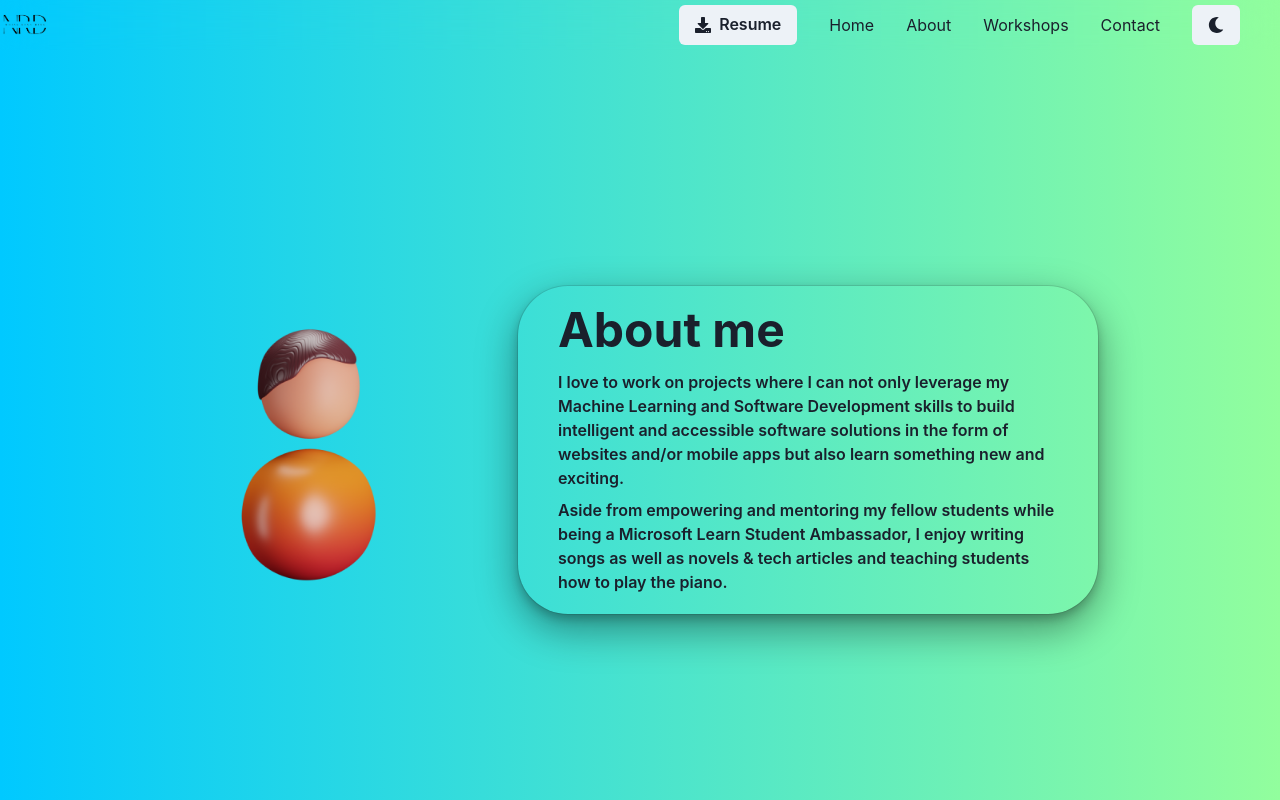
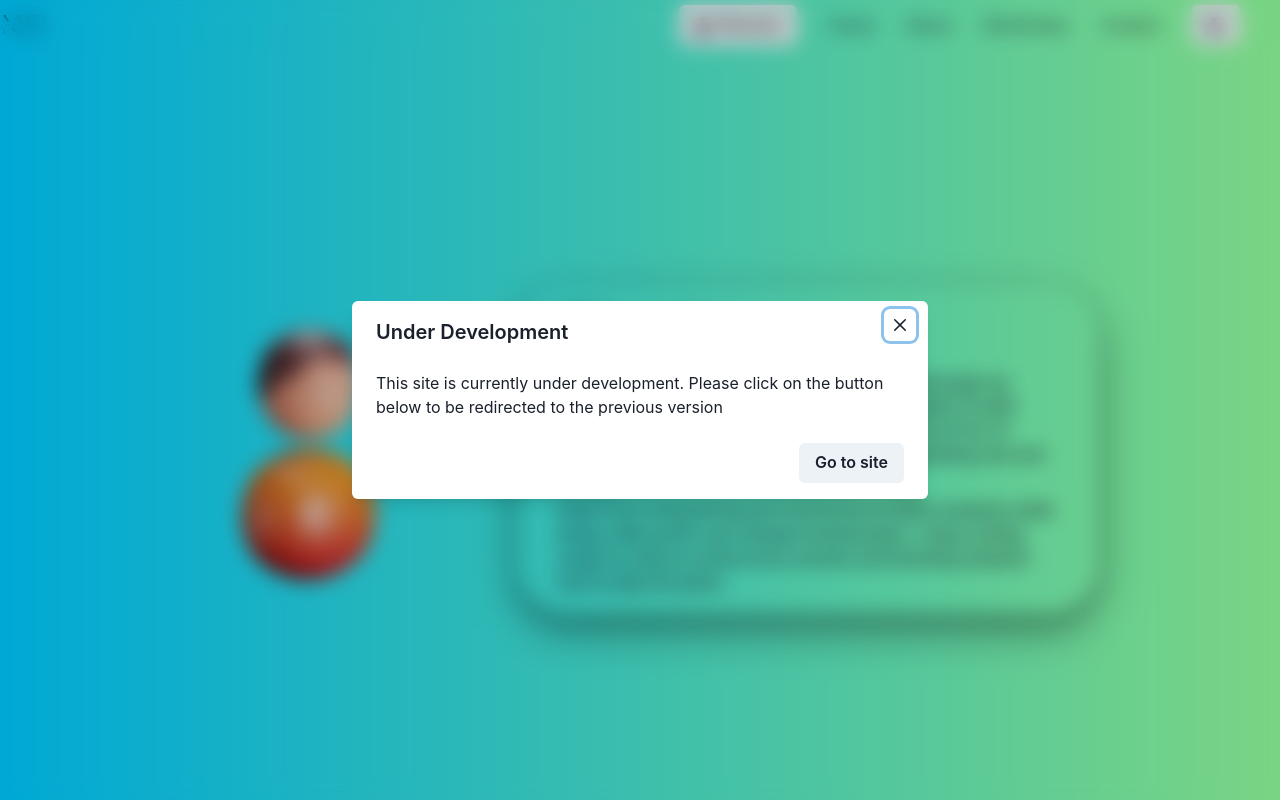
Before and after one commit to nrd26/my-website-react, a React (Create React App) app: page /about in a window 1280 px wide. Shown: the top 800 px of the page. Built offline with nearby package versions, Linux system fonts and the light colour scheme.

Commit message:
Universal redirection

```diff
--- a/src/components/TopNav.js
+++ b/src/components/TopNav.js
@@ -1,11 +1,34 @@
-import { Text, Flex, useColorMode, Button, Image, Spacer, Link, Stack } from "@chakra-ui/react"
+import { Text, Flex, useColorMode, Button, Image, Stack, Spacer, Link, useDisclosure, Modal, ModalContent, ModalHeader, ModalCloseButton, ModalBody, ModalFooter, ModalOverlay  } from "@chakra-ui/react"
+import { useEffect } from "react";
 import { FaMoon, FaSun, FaDownload } from "react-icons/fa"
 import { Outlet } from "react-router-dom";
 
 function TopNav() {
     const { colorMode, toggleColorMode } = useColorMode();
+    useEffect(() => {
+      onOpen()
+     });
+
+   const { isOpen, onOpen} = useDisclosure()
     return (
       <>
+      <Modal size={'xl'} isCentered isOpen={isOpen}>
+        <ModalOverlay
+          bg='blackAlpha.300'
+          backdropFilter='blur(10px)'
+        />
+        <ModalContent>
+          <ModalHeader>Under Development</ModalHeader>
+          <ModalCloseButton />
+          <ModalBody>
+            <Text>This site is currently under development. Please click on
+            the button below to be redirected to the previous version</Text>
+          </ModalBody>
+          <ModalFooter>
+            <Button onClick={()=>{window.location.replace("https://diasnihal-v1.netlify.app/");}}>Go to site</Button>
+          </ModalFooter>
+        </ModalContent>
+      </Modal>
       <Flex
       position={'sticky'}
       top={'0'}
--- a/src/pages/Home.js
+++ b/src/pages/Home.js
@@ -1,5 +1,5 @@
-import { Text, useColorMode, Button, Image, Spacer, Link, Center, Box, HStack, Heading, VStack, SimpleGrid, useColorModeValue, UnorderedList, ListItem, Collapse, ModalOverlay, useDisclosure, Modal, ModalContent, ModalHeader, ModalCloseButton, ModalBody, ModalFooter } from "@chakra-ui/react"
-import React, { useEffect } from "react";
+import { Text, useColorMode, Button, Image, Spacer, Link, Center, Box, HStack, Heading, VStack, SimpleGrid, useColorModeValue, UnorderedList, ListItem, Collapse, } from "@chakra-ui/react"
+import React from "react";
 import { FaEnvelope, FaLinkedin, FaGithub, FaTwitter, FaPenSquare, FaMicrosoft } from "react-icons/fa"
 
 function Home() {
@@ -7,11 +7,7 @@ function Home() {
     const recOnLinkedin = useColorModeValue('blue','#34ebde')
     const [show, setShow] = React.useState(false)
 
-    useEffect(() => {
-       onOpen()
-      });
 
-    const { isOpen, onOpen} = useDisclosure()
 
     const handleToggle = () => setShow(!show)
 
@@ -22,23 +18,7 @@ function Home() {
     // const githubButton = useColorModeValue('black', 'white')
     return (
       <Center pb={100} w = {'100%'} h={'100%'}>
-        <Modal size={'xl'} isCentered isOpen={isOpen}>
-        <ModalOverlay
-          bg='blackAlpha.300'
-          backdropFilter='blur(10px)'
-        />
-        <ModalContent>
-          <ModalHeader>Under Development</ModalHeader>
-          <ModalCloseButton />
-          <ModalBody>
-            <Text>This site is currently under development. Please click on
-            the button below to be redirected to the previous version</Text>
-          </ModalBody>
-          <ModalFooter>
-            <Button onClick={()=>{window.location.replace("https://diasnihal-v1.netlify.app/");}}>Go to site</Button>
-          </ModalFooter>
-        </ModalContent>
-      </Modal>
+
         <VStack >
         <HStack height={window.innerHeight-50}>
         <Image
```
